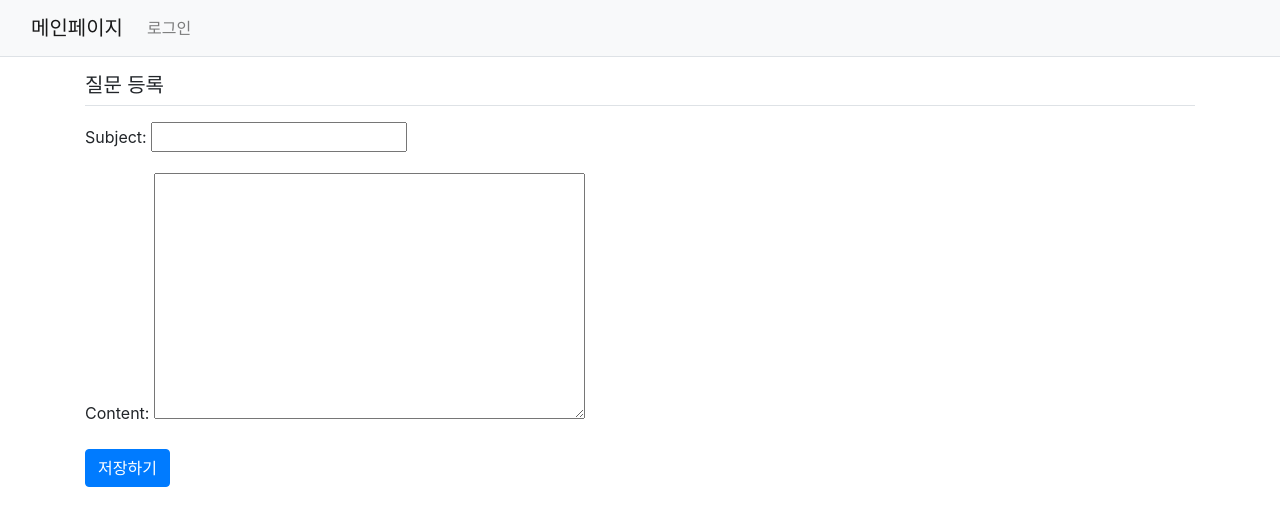
After one commit to i-am-not-kangjik/playdata_django, a Django app: page /pybo/question/create/ in a window 1280 px wide. The commit adds this page. Shown: the top 526 px of the page. Run offline with Django 4.2, Linux system fonts and the light colour scheme; some libraries are stand-ins or nearby versions.

Commit message:
질문 등록 만들기

```diff
--- /dev/null
+++ b/day01/mysite/pybo/forms.py
@@ -0,0 +1,6 @@
+from django import forms
+from pybo.models import Question
+class QuestionForm(forms.ModelForm):
+    class Meta:
+        model = Question
+        fields = ['subject', 'content']
--- a/day01/mysite/pybo/urls.py
+++ b/day01/mysite/pybo/urls.py
@@ -7,4 +7,5 @@ urlpatterns = [
     path('', views.index, name='index'),
     path('<int:question_id>/', views.detail, name='detail'),
     path('answer/create/<int:question_id>/', views.answer_create, name='answer_create'),
+    path('question/create/', views.question_create, name='question_create'),
 ]
--- a/day01/mysite/pybo/views.py
+++ b/day01/mysite/pybo/views.py
@@ -2,7 +2,7 @@ from django.shortcuts import render, get_object_or_404, redirect
 from django.http import HttpResponse
 from .models import Question
 from django.utils import timezone
-
+from .forms import QuestionForm
 # Create your views here.
 def index(request):
     """
@@ -28,3 +28,10 @@ def answer_create(request, question_id):
     question.answer_set.create(content=request.POST.get('content'),
                                create_date=timezone.now())
     return redirect('pybo:detail', question_id=question_id)
+
+def question_create(request):
+    """
+    pybo 질문 등록
+    """
+    form = QuestionForm()
+    return render(request, 'pybo/question_form.html', {'form': form})
--- /dev/null
+++ b/day01/mysite/templates/pybo/question_form.html
@@ -0,0 +1,12 @@
+{% extends 'base.html' %}
+
+{% block content %}
+<div class="container">
+  <h5 class="my-3 border-bottom pb-2">질문 등록</h5>
+  <form method="post" class="post-form my-3">
+    {% csrf_token %}
+    {{ form.as_p }}
+    <button type="submit" class="btn btn-primary">저장하기</button>
+  </form>
+</div>
+{% endblock %}
--- a/day01/mysite/templates/pybo/question_list.html
+++ b/day01/mysite/templates/pybo/question_list.html
@@ -27,5 +27,8 @@
         {% endif %}
         </tbody>
     </table>
+    <a href="{% url 'pybo:question_create' %}" class="btn btn-primary">
+        질문 등록하기
+    </a>
 </div>
 {% endblock %}
```
